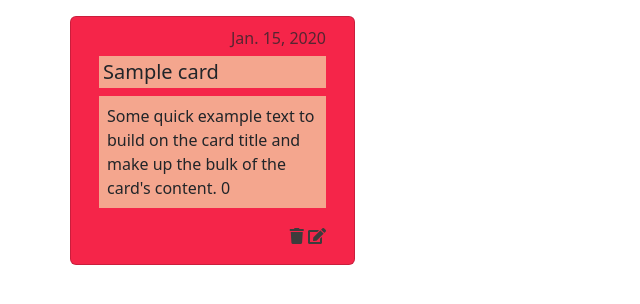
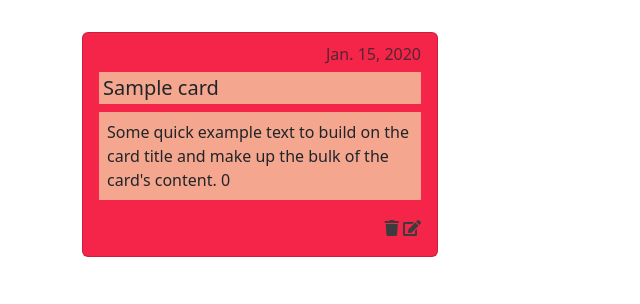
Before and after one commit to SlLVlNHA/EQUIPO4DI, a Django app: page /tablero/cards/ in a window 1280 px wide. Shown: the part 69-373 px from the top of the page, without its empty margins (0-640 px from the left). Run offline with Django 5.2, Linux system fonts and the light colour scheme; tables that the repository leaves empty hold one stand-in row (values such as "Sample post"); some libraries are stand-ins or nearby versions.

Commit message:
primera version mi tablero

```diff
--- a/cards/templates/cards/card_list.html
+++ b/cards/templates/cards/card_list.html
@@ -16,8 +16,9 @@
             </div>
         </div-->
         {% if card.color == 0 %}
+        <div class="col-md-4 mt-3">
 
-        <div class="card" style="width: 25%; background-color:#F52549">
+        <div class="card" style="background-color:#F52549">
             <div class="card-body">
                 <h6 class="card-subtitle text-end mb-2 text-body-secondary">{{card.date}}</h6>
               <h5 class="card-title p-1" style="background-color:#f4a68e">{{card.title}}</h5>
@@ -31,9 +32,13 @@
             </div>
             </div>
           </div>
+        </div>
 
         {% elif card.color == 1 %}
-        <div class="card" style="width: 25%; background-color:#Fa6775">
+
+        <div class="col-md-4 mt-3">
+
+          <div class="card" style="background-color:#Fa6775">
             <div class="card-body">
                 <h6 class="card-subtitle text-end mb-2 text-body-secondary">{{card.date}}</h6>
               <h5 class="card-title p-1" style="background-color:#f4a68e">{{card.title}}</h5>
@@ -47,8 +52,11 @@
               </div>
             </div>
           </div>
-          {% elif card.color == 2 %}
-          <div class="card" style="width: 25%; background-color:#ffd64d">
+        </div>
+
+        {% elif card.color == 2 %}
+        <div class="col-md-4 mt-3">
+          <div class="card" style="background-color:#ffd64d">
             <div class="card-body">
                 <h6 class="card-subtitle text-end mb-2 text-body-secondary">{{card.date}}</h6>
               <h5 class="card-title p-1" style="background-color:#f4a68e">{{card.title}}</h5>
@@ -56,14 +64,17 @@
               <p class="card-text p-2" style="background-color:#f4a68e">Some quick example text to build on the card title
                 and make up the bulk of the card's content. {{card.color}}
               </p>
-              <div style="float:right">
-              <a href="#"  style="color:rgb(61, 60, 60)"><i class="fas fa-trash"></i></a>
-              <a href="#" class="ml-3" style="color:rgb(60, 60, 60)"><i class="fas fa-edit"></i></a>
-            </div>
+                <div style="float:right">
+                   <a href="#"  style="color:rgb(61, 60, 60)"><i class="fas fa-trash"></i></a>
+                    <a href="#" class="ml-3" style="color:rgb(60, 60, 60)"><i class="fas fa-edit"></i></a>
+                </div>
             </div>
           </div>
+
+        </div>
           {% elif card.color == 3 %}
-          <div class="card" style="width: 25%; background-color:#9bc01c">
+          <div class="col-md-4 mt-3">
+          <div class="card" style="background-color:#9bc01c">
             <div class="card-body">
                 <h6 class="card-subtitle text-end mb-2 text-body-secondary">{{card.date}}</h6>
               <h5 class="card-title p-1" style="background-color:#f4a68e">{{card.title}}</h5>
@@ -78,10 +89,16 @@
             </div>
           </div>
 
+        </div>
+
         {% endif %}
 
 
+
+
         {% endfor %}
+
+
     </div>
 
 
```
